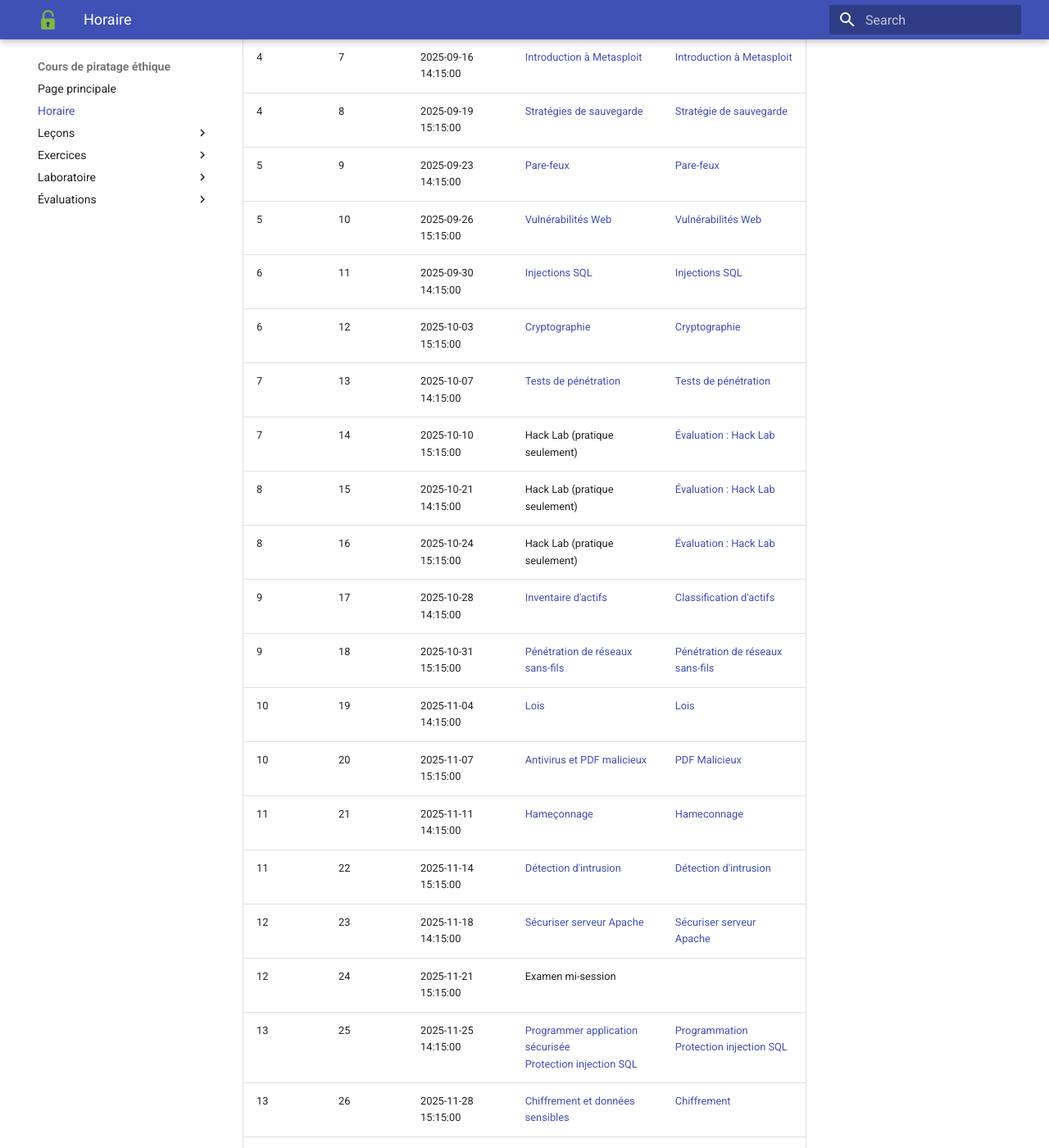
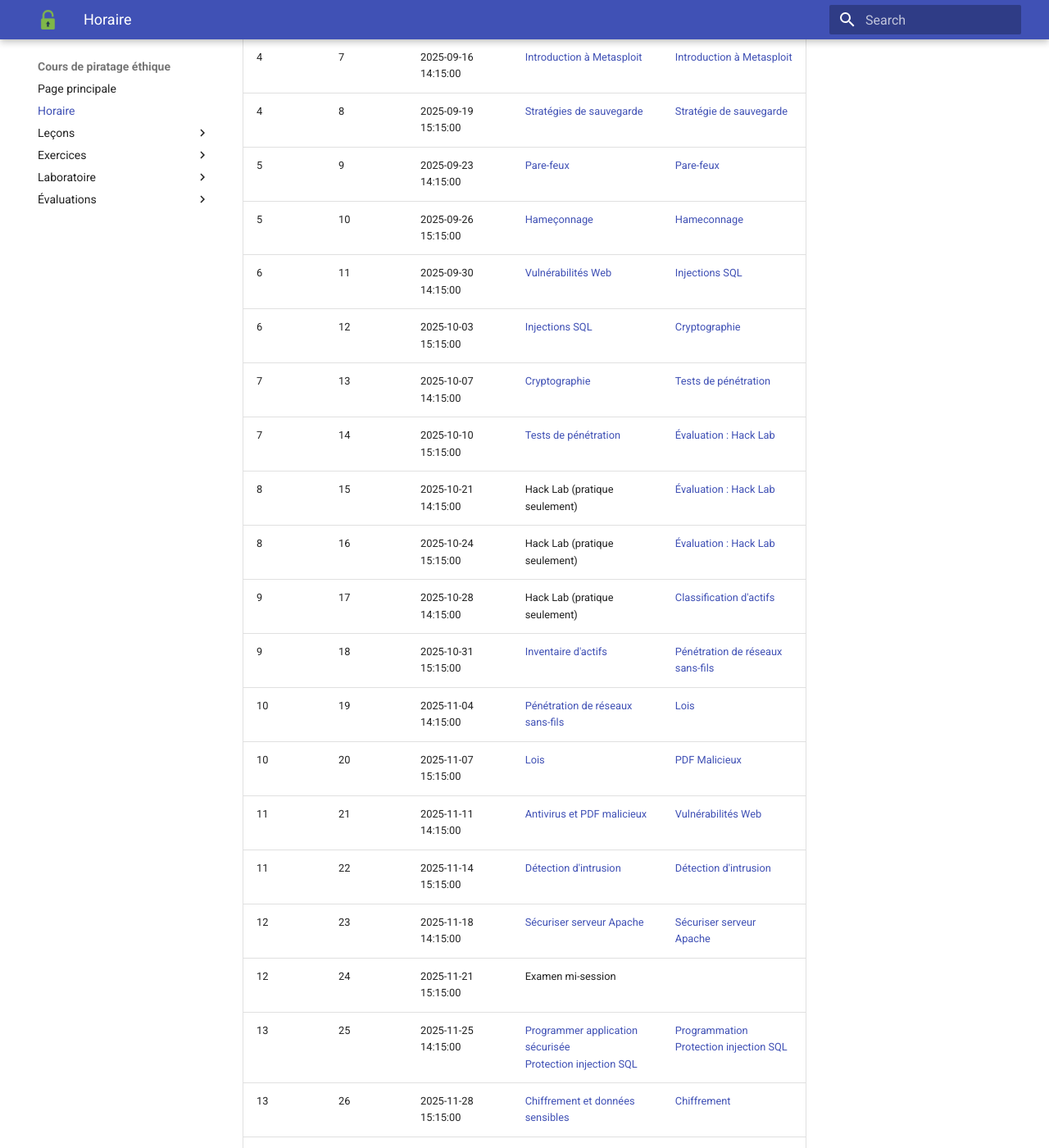
Before and after one commit to cegepvictoetienne/piratage, an MkDocs documentation site: the page built from wiki/horaire.md, in a window 1280 px wide and 1400 px high, scrolled down 574 px. Shown: the whole window at 82% size. Built offline with MkDocs 1.6.1 and Material for MkDocs 9.7.7, drawn with Linux system fonts in a browser that asks for light colours.

```diff
--- a/wiki/horaire.md
+++ b/wiki/horaire.md
@@ -10,18 +10,18 @@ Semaine|Cours|Date|Sujet|Exercice
 4|7|2025-09-16 14:15:00|[Introduction à Metasploit](lecons/Intro_Metasploit.md)|[Introduction à Metasploit](exercices/Intro_Metasploit.md)
 4|8|2025-09-19 15:15:00|[Stratégies de sauvegarde](lecons/Strategies_sauvegarde.md)                  |[Stratégie de sauvegarde](exercices/strategie_sauvegarde.md)
 5|9|2025-09-23 14:15:00|[Pare-feux](lecons/Pare_feu.md)|[Pare-feux](exercices/Pare_feu.md)
-5|10|2025-09-26 15:15:00|[Vulnérabilités Web](lecons/Vulnerabilites_Web.md)|[Vulnérabilités Web](exercices/Vulnerabilites_Web.md)
-6|11|2025-09-30 14:15:00|[Injections SQL](lecons/Injection_SQL.md)|[Injections SQL](exercices/Injection_SQL.md)
-6|12|2025-10-03 15:15:00|[Cryptographie](lecons/Cryptographie.md)|[Cryptographie](exercices/Cryptographie.md)
-7|13|2025-10-07 14:15:00|[Tests de pénétration](lecons/Tests_penetration.md)|[Tests de pénétration](exercices/Tests_penetration.md)
-7|14|2025-10-10 15:15:00|Hack Lab (pratique seulement)|[Évaluation : Hack Lab](evaluations/Hack_lab.md)
+5|10|2025-09-26 15:15:00|[Hameçonnage](lecons/Hameconnage.md)  |[Hameconnage](exercices/Hameconnage.md)
+6|11|2025-09-30 14:15:00|[Vulnérabilités Web](lecons/Vulnerabilites_Web.md)|[Injections SQL](exercices/Injection_SQL.md)
+6|12|2025-10-03 15:15:00|[Injections SQL](lecons/Injection_SQL.md)|[Cryptographie](exercices/Cryptographie.md)
+7|13|2025-10-07 14:15:00|[Cryptographie](lecons/Cryptographie.md)|[Tests de pénétration](exercices/Tests_penetration.md)
+7|14|2025-10-10 15:15:00|[Tests de pénétration](lecons/Tests_penetration.md)|[Évaluation : Hack Lab](evaluations/Hack_lab.md)
 8|15|2025-10-21 14:15:00|Hack Lab (pratique seulement)|[Évaluation : Hack Lab](evaluations/Hack_lab.md)
 8|16|2025-10-24 15:15:00|Hack Lab (pratique seulement)|[Évaluation : Hack Lab](evaluations/Hack_lab.md)
-9|17|2025-10-28 14:15:00|[Inventaire d'actifs](lecons/Inventaire_Actifs.md)|[Classification d'actifs](exercices/classification_actifs.md)
-9|18|2025-10-31 15:15:00|[Pénétration de réseaux sans-fils](lecons/Penetration_reseau_sans_fils.md)|[Pénétration de réseaux sans-fils](exercices/Penetration_reseau_sans_fils.md)
-10|19|2025-11-04 14:15:00|[Lois](lecons/Lois.md)|[Lois](exercices/Lois.md)
-10|20|2025-11-07 15:15:00|[Antivirus et PDF malicieux](lecons/Antivirus_et_PDF_malicieux.md)|[PDF Malicieux](exercices/PDF_Malicieux.md)
-11|21|2025-11-11 14:15:00|[Hameçonnage](lecons/Hameconnage.md)  |[Hameconnage](exercices/Hameconnage.md)
+9|17|2025-10-28 14:15:00|Hack Lab (pratique seulement)|[Classification d'actifs](exercices/classification_actifs.md)
+9|18|2025-10-31 15:15:00|[Inventaire d'actifs](lecons/Inventaire_Actifs.md)|[Pénétration de réseaux sans-fils](exercices/Penetration_reseau_sans_fils.md)
+10|19|2025-11-04 14:15:00|[Pénétration de réseaux sans-fils](lecons/Penetration_reseau_sans_fils.md)|[Lois](exercices/Lois.md)
+10|20|2025-11-07 15:15:00|[Lois](lecons/Lois.md)|[PDF Malicieux](exercices/PDF_Malicieux.md)
+11|21|2025-11-11 14:15:00|[Antivirus et PDF malicieux](lecons/Antivirus_et_PDF_malicieux.md)|[Vulnérabilités Web](exercices/Vulnerabilites_Web.md)
 11|22|2025-11-14 15:15:00|[Détection d'intrusion](lecons/Detection_intrusion.md)       |[Détection d'intrusion](exercices/Detection_intrusion.md)
 12|23|2025-11-18 14:15:00|[Sécuriser serveur Apache](lecons/Securiser_Apache.md)|[Sécuriser serveur Apache](exercices/Securiser_Apache.md)
 12|24|2025-11-21 15:15:00|Examen mi-session   |
```
Also changed, not shown: 1 other file.
